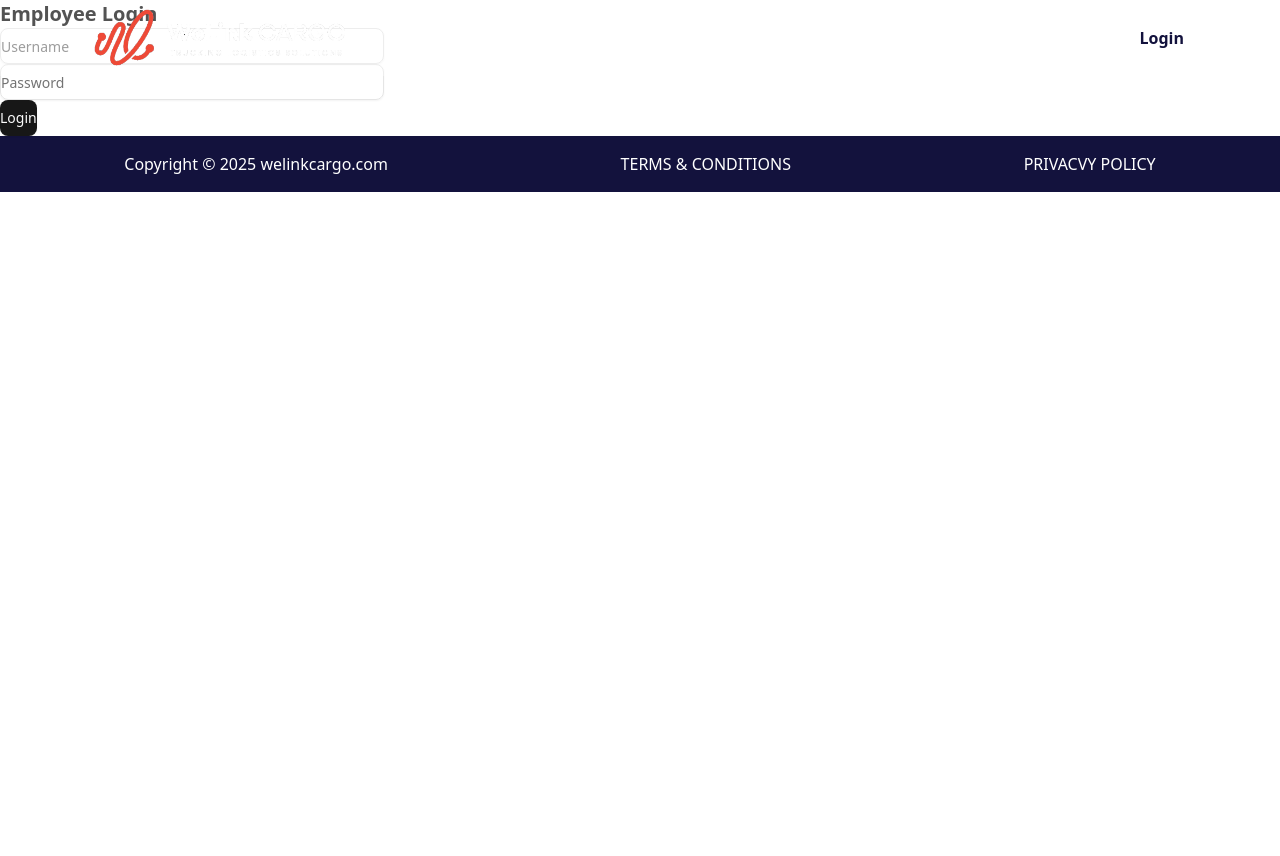
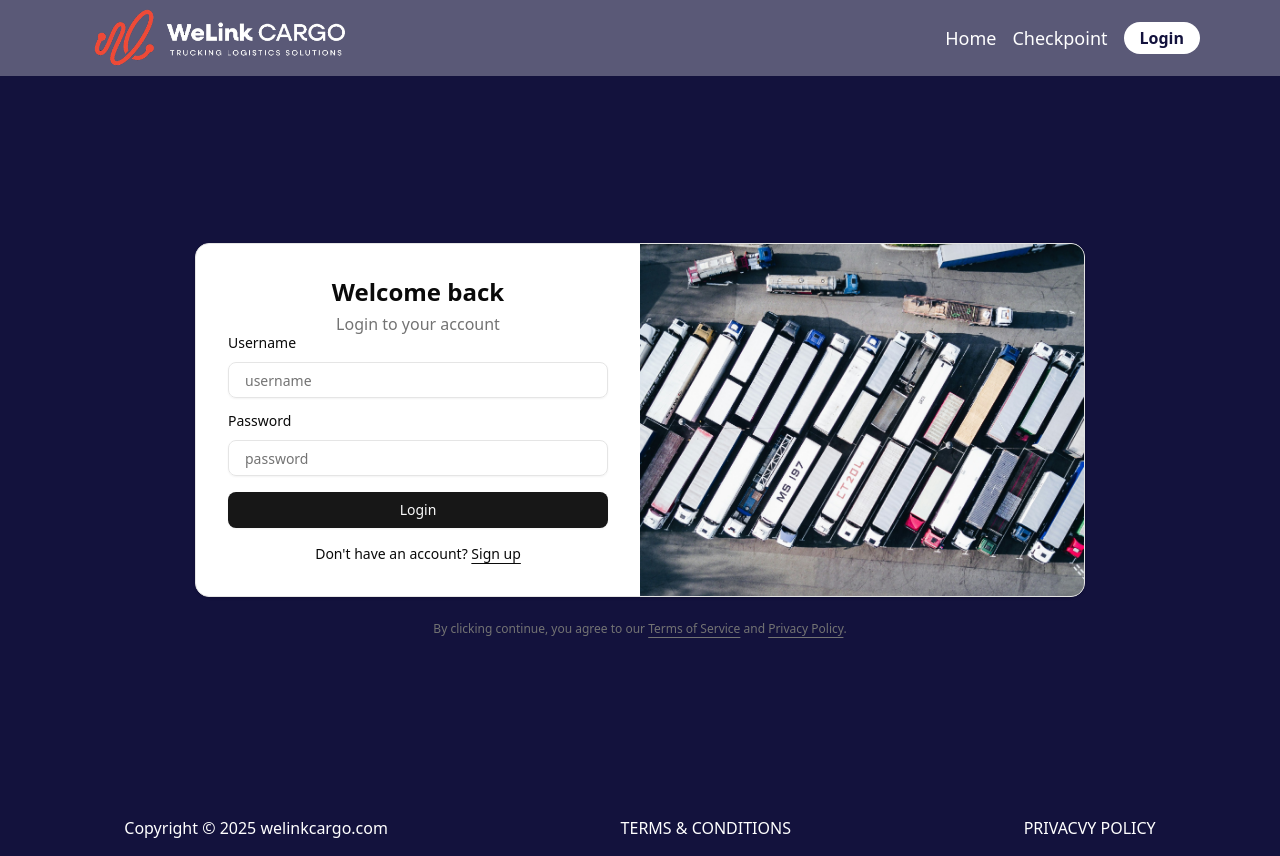
Before and after one commit to ahmedesmail01/cargo-parking, a Next.js app: page /login/employee in a window 1280 px wide. Before the commit the page ends 800 px from the top, so only its background shows below. Built offline with nearby package versions, Linux system fonts and the light colour scheme; no server answers.

Commit message:
feat(auth): implement new login form and improve auth flow
- Add new reusable LoginForm component with improved UI/UX
- Refactor employee login page to use new LoginForm
- Update checkpoint page to redirect to login when unauthorized
- Remove unused dependencies from bun.lock

```diff
--- a/app/(auth)/login/employee/page.tsx
+++ b/app/(auth)/login/employee/page.tsx
@@ -1,40 +1,49 @@
 "use client";
+
 import { useState } from "react";
-import { Input } from "@/components/ui/input";
-import { Button } from "@/components/ui/button";
 import { useAuthStore } from "@/store/auth.store";
 import { useRouter } from "next/navigation";
+import { LoginForm } from "@/components/login-form";
 
 export default function EmployeeLogin() {
   const login = useAuthStore((s) => s.login);
-  const [u, setU] = useState("");
-  const [p, setP] = useState("");
+  const [user, setUser] = useState("");
+  const [pass, setPass] = useState("");
   const [err, setErr] = useState<string | null>(null);
+  const [loading, setLoading] = useState(false);
   const router = useRouter();
+
   const onSubmit = async () => {
+    setErr(null);
+    setLoading(true);
     try {
-      await login(u, p);
+      await login(user, pass); // calls /auth/login and stores token+user
       router.push("/checkpoint");
     } catch (e: any) {
-      setErr(e.message);
+      // surface server message if available
+      const msg =
+        e?.response?.data?.message ||
+        e?.message ||
+        "Login failed. Check your credentials and try again.";
+      setErr(msg);
+    } finally {
+      setLoading(false);
     }
   };
+
   return (
-    <main className="p-6 max-w-sm mx-auto space-y-3">
-      <h1 className="text-xl font-semibold">Employee Login</h1>
-      <Input
-        placeholder="Username"
-        value={u}
-        onChange={(e) => setU(e.target.value)}
-      />
-      <Input
-        type="password"
-        placeholder="Password"
-        value={p}
-        onChange={(e) => setP(e.target.value)}
-      />
-      <Button onClick={onSubmit}>Login</Button>
-      {err && <div className="text-red-600 text-sm">{err}</div>}
+    <main className="min-h-dvh flex items-center justify-center bg-custom-deep-blue px-4">
+      <div className="relative top-10 w-full max-w-[890px]">
+        <LoginForm
+          user={user}
+          pass={pass}
+          setUser={setUser}
+          setPass={setPass}
+          onSubmit={onSubmit}
+          error={err}
+          loading={loading}
+        />
+      </div>
     </main>
   );
 }
--- a/app/checkpoint/page.tsx
+++ b/app/checkpoint/page.tsx
@@ -1,23 +1,18 @@
 "use client";
 import { useAuthStore } from "@/store/auth.store";
 import { CheckoutPanel } from "@/components/CheckoutPanel";
-import Link from "next/link";
+import { useRouter } from "next/navigation";
+import { useEffect } from "react";
 
 export default function Checkpoint() {
   const token = useAuthStore((s) => s.token);
-  if (!token) {
-    return (
-      <main className="p-6">
-        <p>
-          Employee access only. Please{" "}
-          <Link className="underline" href="/login/employee">
-            login
-          </Link>
-          .
-        </p>
-      </main>
-    );
-  }
+  const router = useRouter();
+
+  useEffect(() => {
+    if (!token) {
+      router.push("/login/employee");
+    }
+  }, [token, router]);
   return (
     <main className="!p-6 relative !space-y-4 trucks-checkout flex items-start justify-center min-h-screen">
       <div className="absolute top-0 left-0 w-full !h-full bg-gradient-to-b from-custom-deep-blue to-custom-orange/50"></div>
--- /dev/null
+++ b/app/login/page.tsx
@@ -0,0 +1,11 @@
+import { LoginForm } from "@/components/login-form"
+
+export default function LoginPage() {
+  return (
+    <div className="bg-muted flex min-h-svh flex-col items-center justify-center p-6 md:p-10">
+      <div className="w-full max-w-sm md:max-w-3xl">
+        <LoginForm />
+      </div>
+    </div>
+  )
+}
--- /dev/null
+++ b/components/login-form.tsx
@@ -0,0 +1,122 @@
+"use client";
+
+import * as React from "react";
+import { cn } from "@/lib/utils";
+import { Button } from "@/components/ui/button";
+import { Card, CardContent } from "@/components/ui/card";
+import { Input } from "@/components/ui/input";
+import { Label } from "@/components/ui/label";
+import Image from "next/image";
+import banner from "@/public/images/trucks-parking.jpg";
+
+type LoginFormProps = React.ComponentProps<"div"> & {
+  user: string;
+  pass: string;
+  setUser: (v: string) => void;
+  setPass: (v: string) => void;
+  onSubmit: () => void; // we’ll call this after preventDefault
+  loading?: boolean;
+  error?: string | null;
+};
+
+export function LoginForm({
+  className,
+  user,
+  pass,
+  setUser,
+  setPass,
+  onSubmit,
+  loading = false,
+  error,
+  ...props
+}: LoginFormProps) {
+  const handleSubmit = (e: React.FormEvent<HTMLFormElement>) => {
+    e.preventDefault();
+    onSubmit();
+  };
+
+  return (
+    <div className={cn("flex flex-col gap-6", className)} {...props}>
+      <Card className="overflow-hidden !p-0">
+        <CardContent className="grid !p-0 md:grid-cols-2">
+          <form onSubmit={handleSubmit} className="!p-6 md:!p-8 space-y-6">
+            <div className="flex flex-col items-center text-center gap-1">
+              <h1 className="text-2xl font-bold">Welcome back</h1>
+              <p className="text-muted-foreground text-balance">
+                Login to your account
+              </p>
+            </div>
+
+            {error ? (
+              <div className="text-sm rounded-md bg-red-500/10 text-red-600 border border-red-200 px-3 py-2">
+                {error}
+              </div>
+            ) : null}
+
+            <div className="grid gap-3 !mb-4">
+              <Label htmlFor="username">Username</Label>
+              <Input
+                id="username"
+                name="username"
+                autoComplete="username"
+                inputMode="text"
+                placeholder="username"
+                required
+                className="!p-4"
+                value={user}
+                onChange={(e) => setUser(e.target.value)}
+                aria-invalid={!!error}
+              />
+            </div>
+
+            <div className="grid gap-3 !mb-4">
+              <div className="flex items-center justify-between">
+                <Label htmlFor="password">Password</Label>
+                {/* <a className="text-xs underline text-muted-foreground" href="#">Forgot?</a> */}
+              </div>
+              <Input
+                id="password"
+                name="current-password"
+                type="password"
+                placeholder="password"
+                autoComplete="current-password"
+                required
+                value={pass}
+                onChange={(e) => setPass(e.target.value)}
+                aria-invalid={!!error}
+                className="!p-4"
+              />
+            </div>
+
+            <Button type="submit" className="w-full !mb-4" disabled={loading}>
+              {loading ? "Logging in..." : "Login"}
+            </Button>
+
+            <div className="text-center text-sm">
+              Don&apos;t have an account?{" "}
+              <a href="#" className="underline underline-offset-4">
+                Sign up
+              </a>
+            </div>
+          </form>
+
+          <div className="bg-muted relative hidden md:block">
+            <Image
+              src={banner}
+              width={400}
+              height={600}
+              alt="Parking"
+              className="absolute inset-0 h-full w-full object-cover dark:brightness-[0.2] dark:grayscale"
+              priority
+            />
+          </div>
+        </CardContent>
+      </Card>
+
+      <div className="text-muted-foreground *:[a]:hover:text-white text-center text-xs text-balance *:[a]:underline *:[a]:underline-offset-4">
+        By clicking continue, you agree to our <a href="#">Terms of Service</a>{" "}
+        and <a href="#">Privacy Policy</a>.
+      </div>
+    </div>
+  );
+}
```
Also changed, not shown: 1 other file (tests, documents, lock files or other folders).
